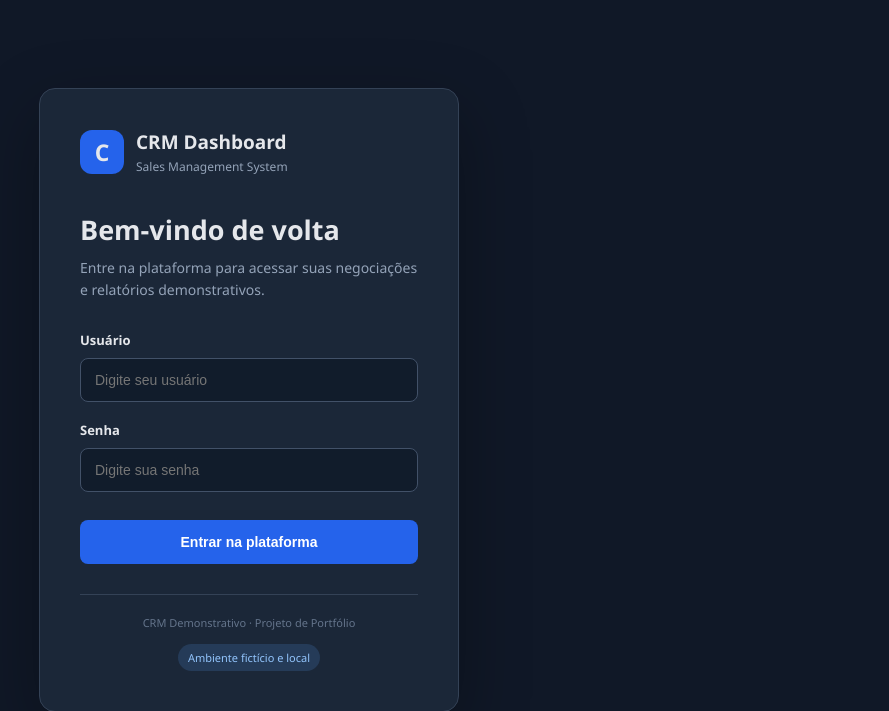
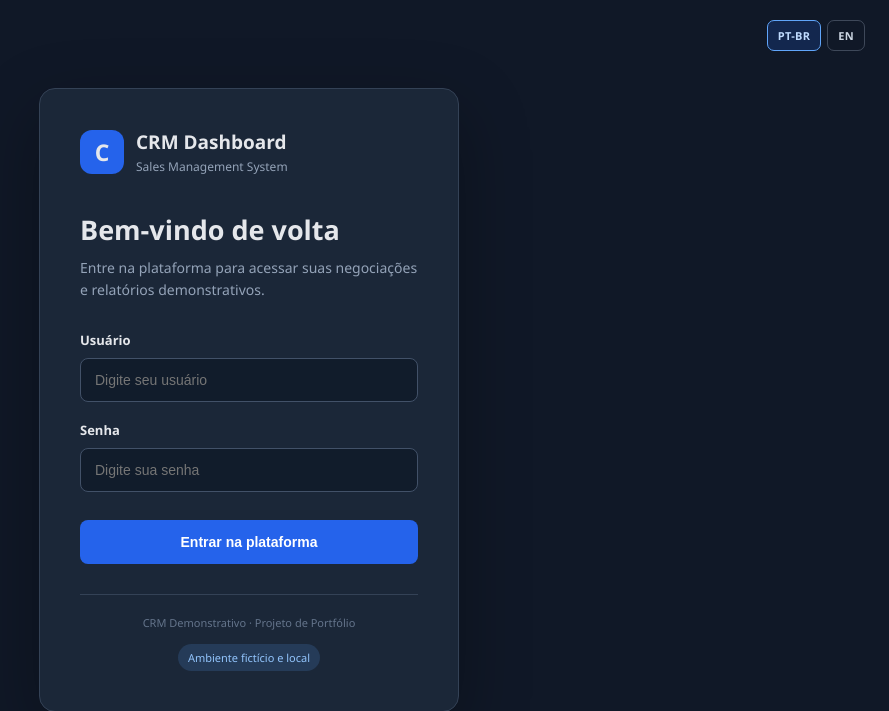
Before and after one commit to PG-Lima/automacao-crm-excel-cloud, a FastAPI app: page /login in a window 1280 px wide. Shown: the top 711 px of the page, without its empty margins (391-1280 px from the left). Run offline with FastAPI, Linux system fonts and the light colour scheme; parts of the project's set-up code (start-up, migrations or seed data) failed here and were passed over; some libraries are stand-ins or nearby versions.

Commit message:
feat: add PT-BR and English language switch to CRM login

```diff
--- a/src/crm_cloud_demo/apps/crm/templates/login.html
+++ b/src/crm_cloud_demo/apps/crm/templates/login.html
@@ -60,6 +60,33 @@
             margin-top: 3px;
             color: #94a3b8;
             font-size: 12px;
+        }
+
+
+        .language-switch {
+            position: fixed;
+            top: 20px;
+            right: 24px;
+            display: flex;
+            gap: 6px;
+            z-index: 10;
+        }
+
+        .language-switch a {
+            padding: 7px 10px;
+            border: 1px solid rgba(148, 163, 184, .35);
+            border-radius: 7px;
+            color: #cbd5e1;
+            text-decoration: none;
+            font-size: 11px;
+            font-weight: 700;
+            letter-spacing: .3px;
+        }
+
+        .language-switch a.active {
+            border-color: #60a5fa;
+            background: rgba(37, 99, 235, .2);
+            color: #bfdbfe;
         }
 
         h1 {
@@ -151,6 +178,10 @@
 </head>
 
 <body>
+    <nav class="language-switch" aria-label="Language">
+        <a href="/language/pt?next_path=/login" class="{{ 'active' if lang == 'pt' else '' }}">PT-BR</a>
+        <a href="/language/en?next_path=/login" class="{{ 'active' if lang == 'en' else '' }}">EN</a>
+    </nav>
     <main class="login-card">
         <div class="brand">
             <div class="brand-icon">C</div>
```
Also changed, not shown: other parts of src/crm_cloud_demo/apps/crm/templates/login.html (+11 -12 lines).
